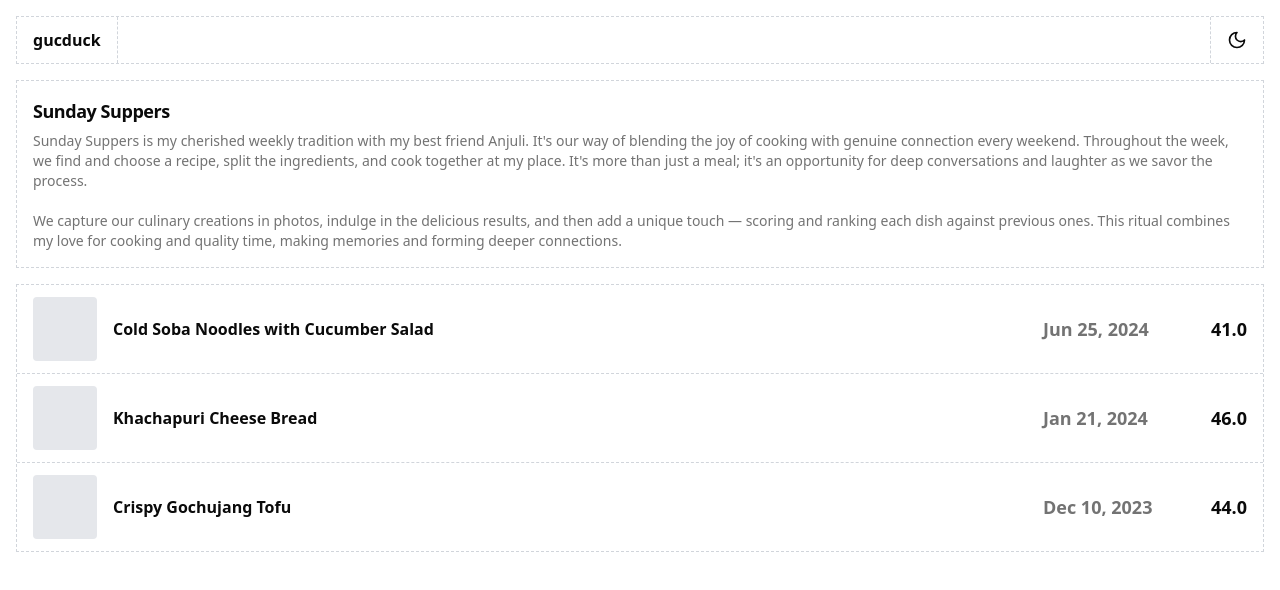
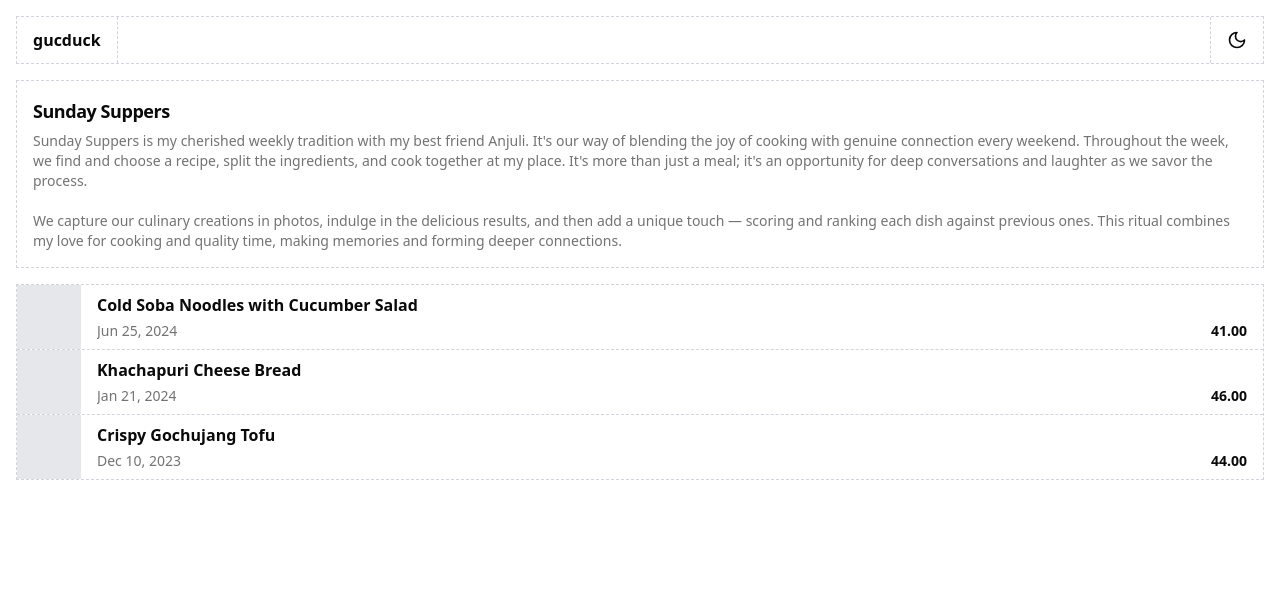
Before and after one commit to guchris/gucduck, a Next.js app: page /food/sunday-suppers in a window 1280 px wide. Shown: the top 590 px of the page. Built offline with nearby package versions, Linux system fonts and the light colour scheme.

Commit message:
updated design of sunday supper rows

```diff
--- a/app/food/sunday-suppers/page.tsx
+++ b/app/food/sunday-suppers/page.tsx
@@ -6,17 +6,17 @@ const suppers = [
   {
     title: "Cold Soba Noodles with Cucumber Salad",
     date: "Jun 25, 2024",
-    score: 41.0,
+    score: 41.00,
   },
   {
     title: "Khachapuri Cheese Bread",
     date: "Jan 21, 2024",
-    score: 46.0,
+    score: 46.00,
   },
   {
     title: "Crispy Gochujang Tofu",
     date: "Dec 10, 2023",
-    score: 44.0,
+    score: 44.00,
   },
 ];
 
@@ -106,20 +106,24 @@ export default function SundaySuppersPage() {
               <div
                 key={supper.title}
                 className={[
-                  "flex items-center px-4 py-3 transition-colors duration-200 cursor-pointer group",
+                  "flex items-start transition-colors duration-200 cursor-pointer group",
                   i !== suppers.length - 1 && "border-b border-dashed border-gray-300",
                   "hover:bg-black hover:text-white"
                 ].filter(Boolean).join(" ")}
               >
-                <div className="w-16 h-16 bg-gray-200 dark:bg-neutral-800 rounded mr-4 flex-shrink-0 group-hover:bg-white/20 transition-colors duration-200" />
-                <div className="flex-1 min-w-0">
-                  <div className="font-semibold text-base truncate">{supper.title}</div>
-                  <div className="text-sm text-muted-foreground mt-1 group-hover:text-white/80 transition-colors duration-200 lg:hidden">{supper.date}</div>
+                <div className="flex flex-row items-center gap-x-4 flex-1 min-w-0">
+                  <div className="w-16 h-16 bg-gray-200 dark:bg-neutral-800 flex-shrink-0 group-hover:bg-white/20 transition-colors duration-200" />
+                  <div className="flex flex-col justify-center min-w-0 w-full mr-4">
+                    <div className="font-semibold text-base truncate">{supper.title}</div>
+                    <div className="flex flex-row items-center mt-1 w-full">
+                      <div className="text-sm text-muted-foreground group-hover:text-white/80 transition-colors duration-200 truncate">
+                        {supper.date}
+                      </div>
+                      <div className="flex-1" />
+                      <div className="text-right font-semibold text-sm tabular-nums ml-4">{supper.score.toFixed(2)}</div>
+                    </div>
+                  </div>
                 </div>
-                <div className="hidden lg:block ml-4 flex-shrink-0 font-semibold text-lg tabular-nums text-muted-foreground group-hover:text-white/80 transition-colors duration-200" style={{ minWidth: '9.5rem' }}>
-                  {supper.date}
-                </div>
-                <div className="ml-4 flex-shrink-0 text-right font-bold text-lg tabular-nums">{supper.score.toFixed(1)}</div>
               </div>
             ))}
           </CardContent>
```
